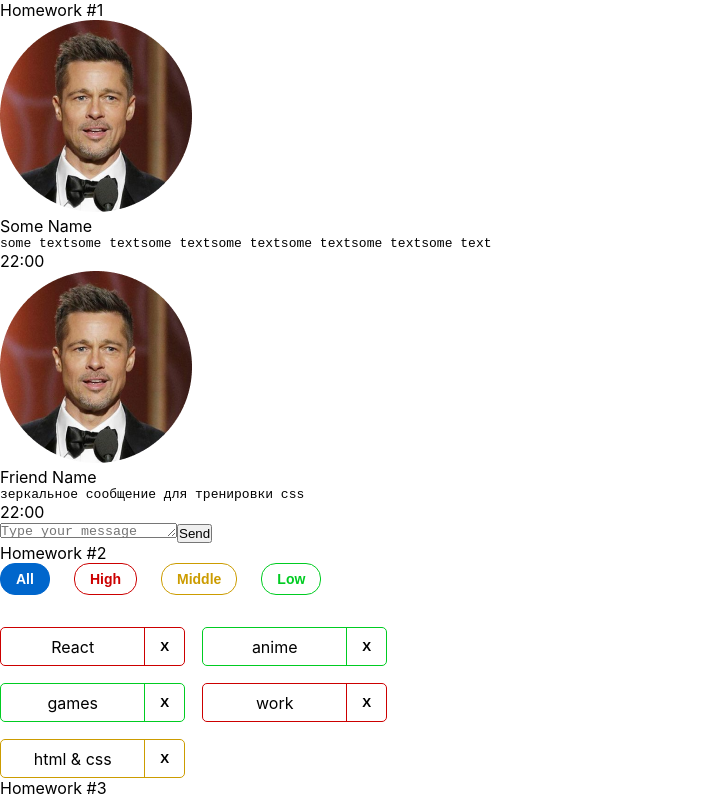
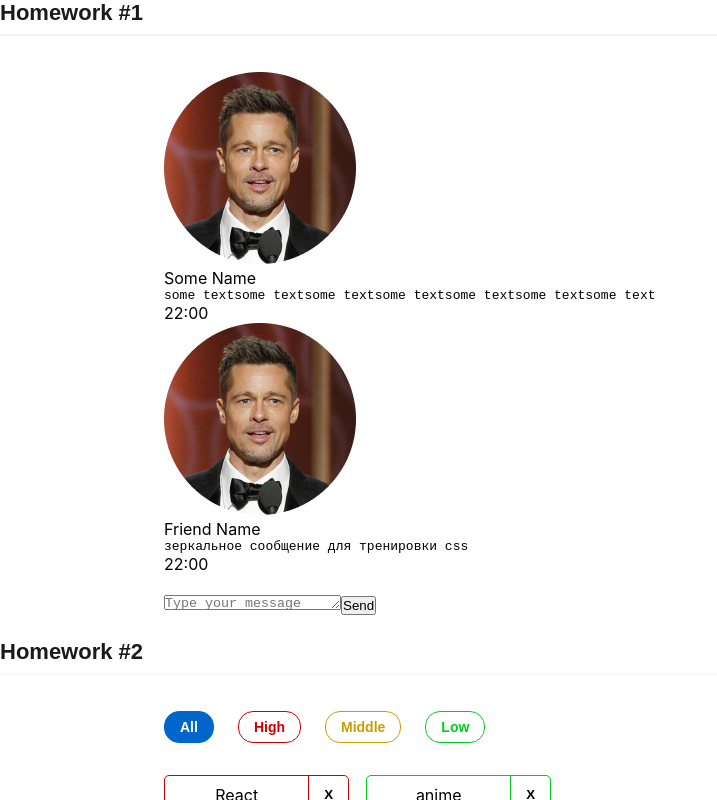
Before and after one commit to AlekseiKorolyov/hws2, a React (Create React App) app: page / in a window 1280 px wide. Shown: the top 800 px of the page, without its empty margins (0-717 px from the left). Built offline with nearby package versions, Linux system fonts and the light colour scheme.

Commit message:
Update App.module.css

```diff
--- a/src/s1-main/App.module.css
+++ b/src/s1-main/App.module.css
@@ -3,9 +3,20 @@
 }
 
 .hw {
-
+    padding: 24px;
+    max-width: 1000px;
+    margin: 0 auto;
+    display: flex;
+    flex-direction: column;
+    gap: 20px;
 }
 
 .hwTitle {
-
+    font-family: sans-serif;
+    font-size: 22px;
+    font-weight: 700;
+    color: #1a1a1a;
+    margin-bottom: 12px;
+    border-bottom: 2px solid #f4f5f9;
+    padding-bottom: 8px;
 }
```
